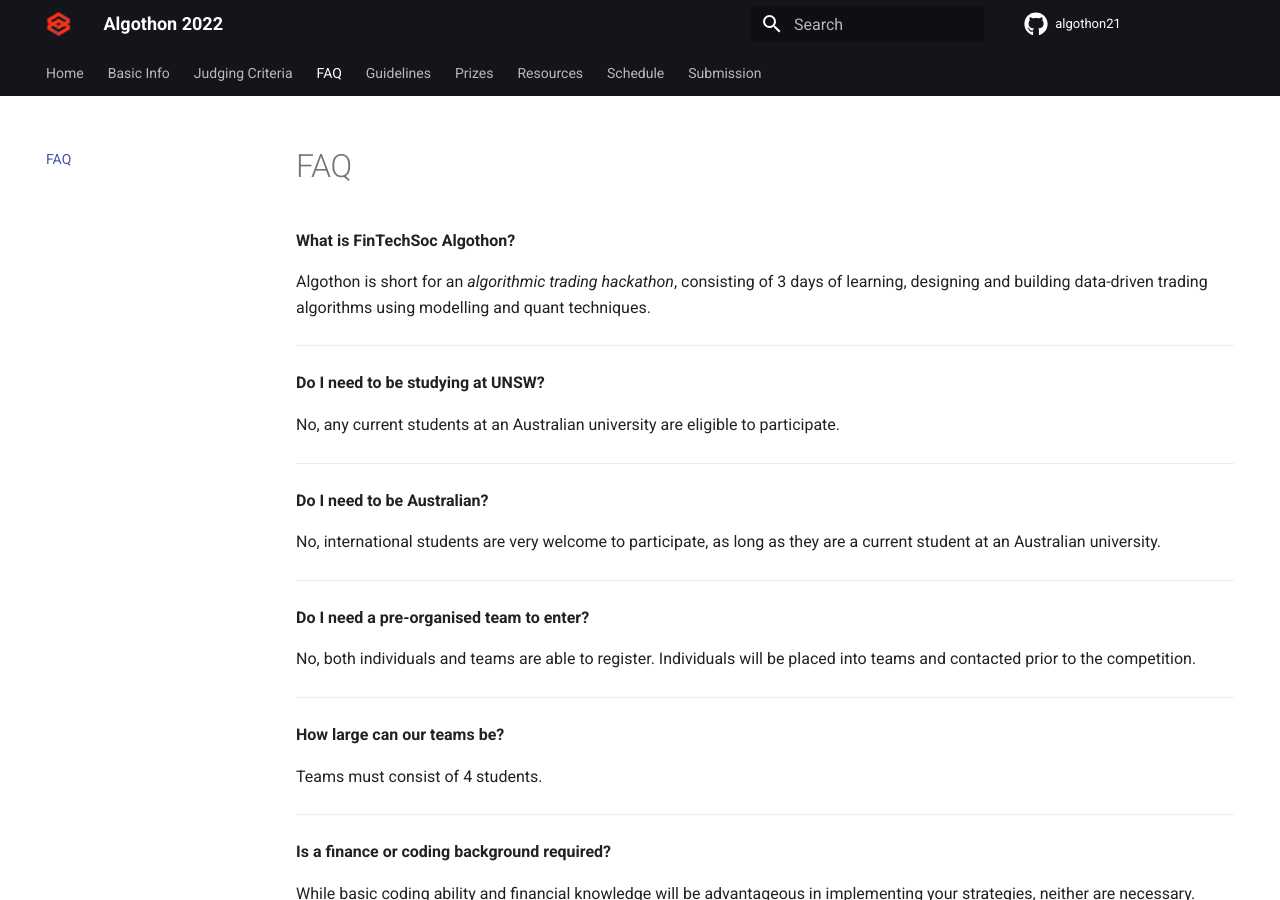
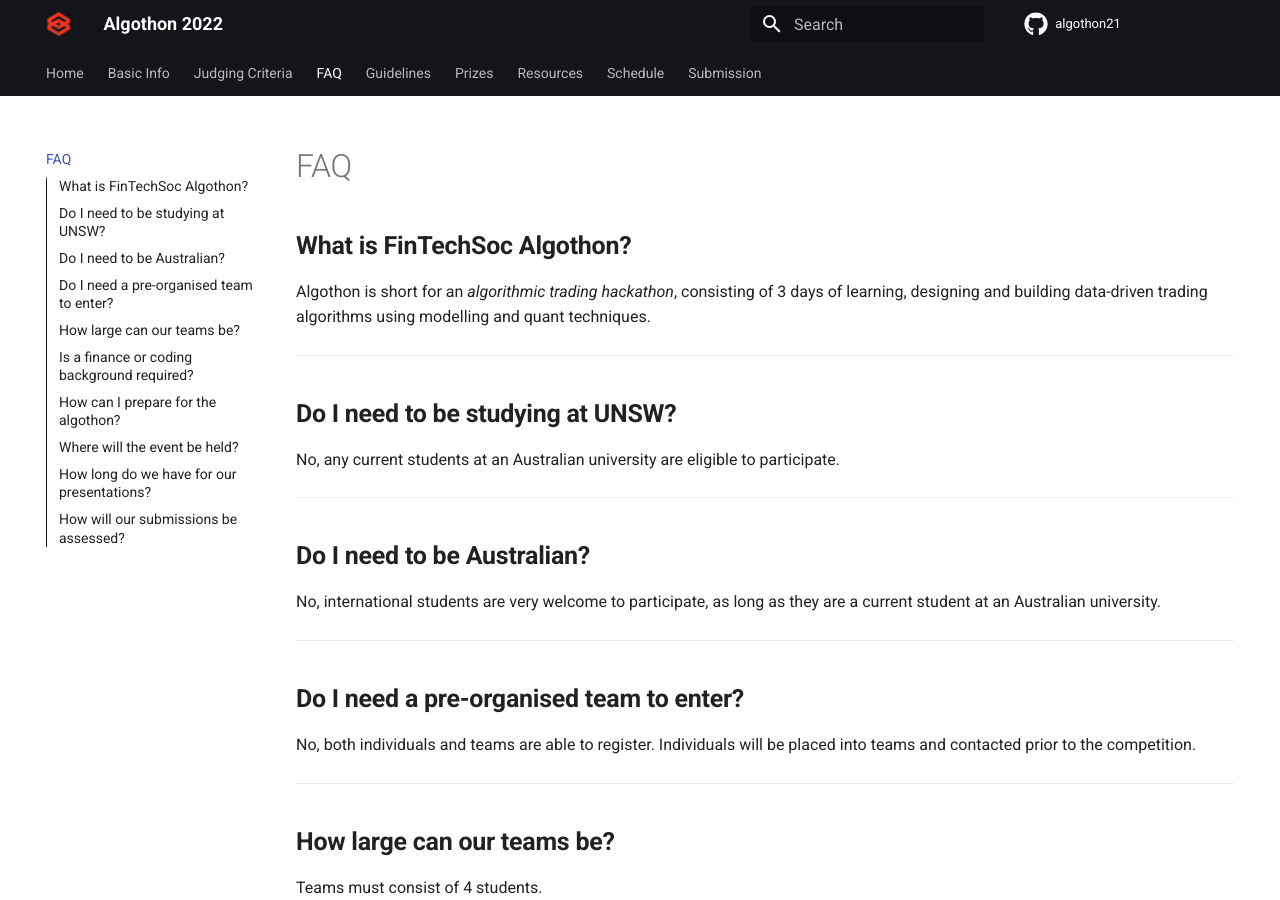
Before and after one commit to loh-0/Algothon25-wiki, an MkDocs documentation site: the page built from docs/faq.md, in a window 1280 px wide and 900 px high. Built offline with MkDocs 1.6.1 and Material for MkDocs 9.7.7, drawn with Linux system fonts in a browser that asks for light colours; comment, search, counter and statistics services are not loaded.

Commit message:
faq translated with headings

```diff
--- a/docs/faq.md
+++ b/docs/faq.md
@@ -1,57 +1,57 @@
 # FAQ
 
-**What is FinTechSoc Algothon?**
+## **What is FinTechSoc Algothon?**
 
   Algothon is short for an *algorithmic trading hackathon*, consisting of 3 days of learning, designing and building data-driven trading algorithms using modelling and quant techniques.
 
 ---
-**Do I need to be studying at UNSW?**
+## **Do I need to be studying at UNSW?**
 
   No, any current students at an Australian university are eligible to participate.
 
 ---
-**Do I need to be Australian?**
+## **Do I need to be Australian?**
 
   No, international students are very welcome to participate, as long as they are a current student at an Australian university.
 
 ---
-**Do I need a pre-organised team to enter?**
+## **Do I need a pre-organised team to enter?**
 
   No, both individuals and teams are able to register. Individuals will be placed into teams and contacted prior to the competition.
 
 ---
-**How large can our teams be?**
+## **How large can our teams be?**
 
   Teams must consist of 4 students.
 
 ---
-**Is a finance or coding background required?**
+## **Is a finance or coding background required?**
 
   While basic coding ability  and financial knowledge will be advantageous in implementing your strategies, neither are necessary. Note, however, that many of our resources assume at least minimal programming ability. We recommend at least one member of your team be proficient in a coding language such as Python.
 
   We will provide various workshop materials, as well as guidance through [Algothon101](Algothon101%20+%20Resources%208c65b2da770343e8b5d814812cfa3e25.md) and a pool of learning resources. Additionally, there is plenty of information out there, and we encourage novices to attempt the competition to learn some new skills!
 
 ---
-**How can I prepare for the algothon?**
+## **How can I prepare for the algothon?**
 
   Have a look at our pre-prepared [Algothon101](Algothon101%20+%20Resources%208c65b2da770343e8b5d814812cfa3e25.md) resource, as well as our compiled list of learning resources! Of course, a huge pool of information and datasets are also publicly accessible online.
 
 ---
-**Where will the event be held?**
+## **Where will the event be held?**
 
   The 2021 FinTechSoc Algothon will be held online. Zoom links will be emailed to teams as well as made available in the Information Hub within the [Schedule page](Schedule%200c75155a7f5a4fc3937efb5b56f4d60f.md).
 
   Pending COVID restrictions, Algothon Finals may be held in-person at SIG's Barangaroo office in Sydney.
 
 ---
-**How long do we have for our presentations?**
+## **How long do we have for our presentations?**
 
   Preliminary round submission details can be found **[here](Submission%20c7033aed55a847c4b5b8d248d513bd4d.md),** and will consist of code submission to GitHub, as well as a 1 minute video explaining your algorithm.
 
   Finalist presentations will consist of a *5 minute* presentation, followed by a *4 minute* Q&A.
 
 ---
-**How will our submissions be assessed?**
+## **How will our submissions be assessed?**
 
   Judging criteria can be found **[here.](Judging%20Criteria%20965819f9e8c74d758c635b1359d76100.md)**
 
```
